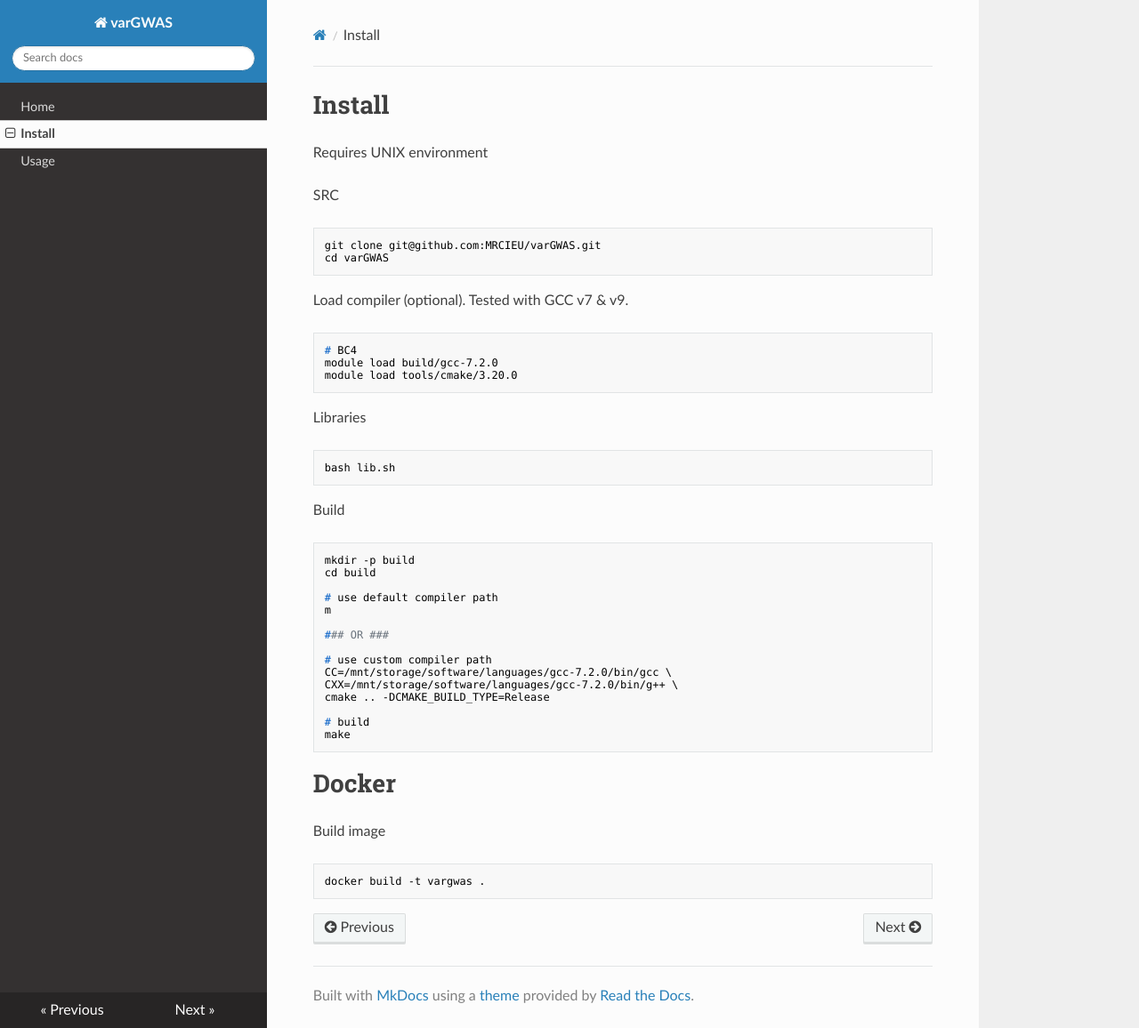
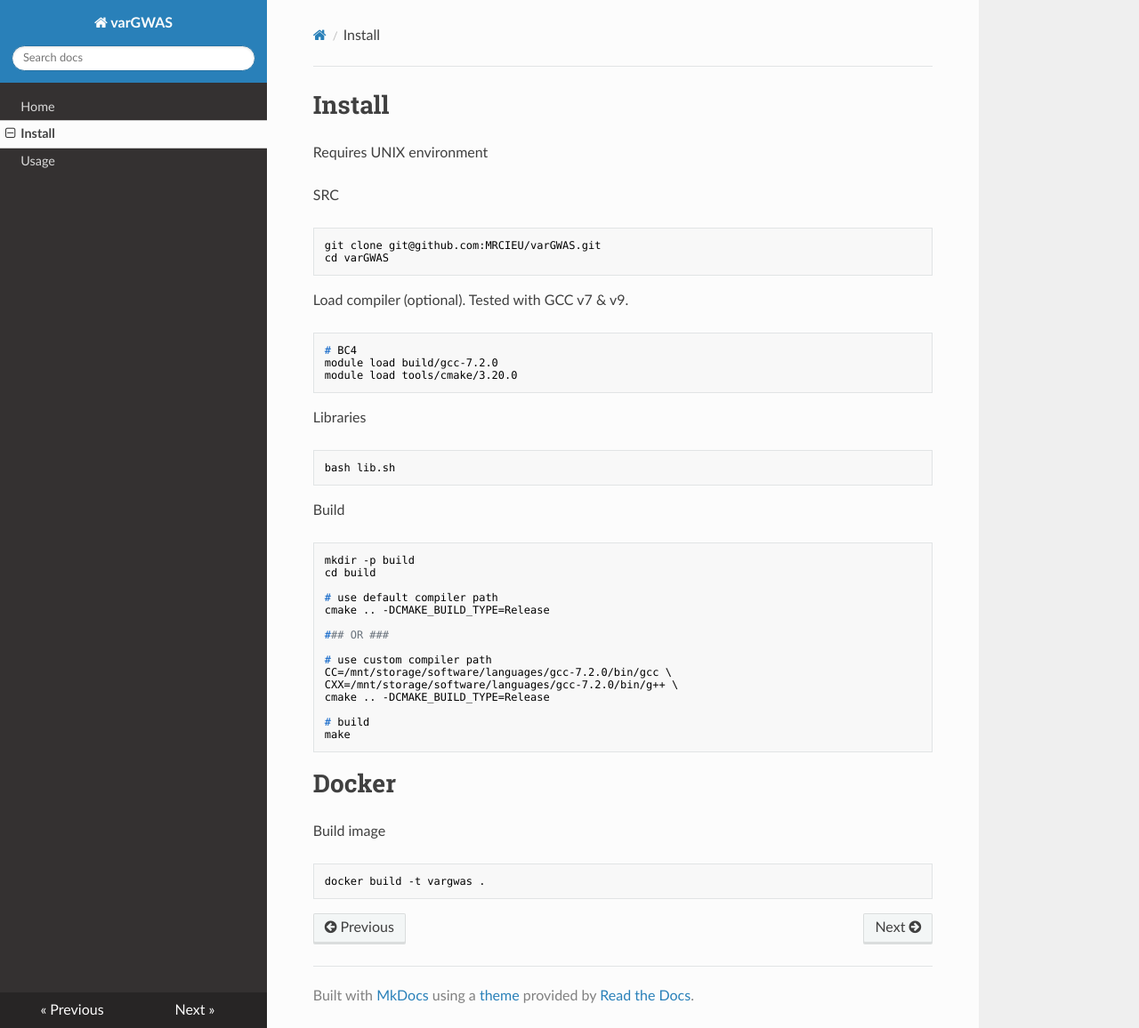
Before and after one commit to MRCIEU/varGWAS, an MkDocs documentation site: the page built from mkdocs/install.md, in a window 1280 px wide and 1156 px high. Shown: the whole window at 89% size. Built offline with MkDocs 1.6.1, drawn with Linux system fonts in a browser that asks for light colours; nearby versions of some CDN libraries.

Commit message:
updated build

```diff
--- a/CMakeLists.txt
+++ b/CMakeLists.txt
@@ -7,8 +7,9 @@
 set(CMAKE_RUNTIME_OUTPUT_DIRECTORY ${CMAKE_BINARY_DIR}/bin)
 set(DEBUG ${CMAKE_BUILD_TYPE} STREQUAL Debug)
 
-# OpenMP
+# packages
 find_package(OpenMP REQUIRED)
+find_package(ZLIB)
 
 # include
 include_directories(${CMAKE_CURRENT_SOURCE_DIR}/lib/bgen/genfile/include)
--- a/mkdocs/install.md
+++ b/mkdocs/install.md
@@ -30,7 +30,7 @@
 cd build
 
 # use default compiler path
-m
+cmake .. -DCMAKE_BUILD_TYPE=Release
 
 ### OR ###
 
```
Also changed, not shown: 2 other files.
